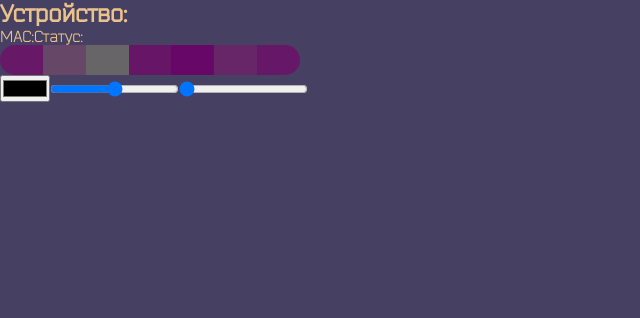
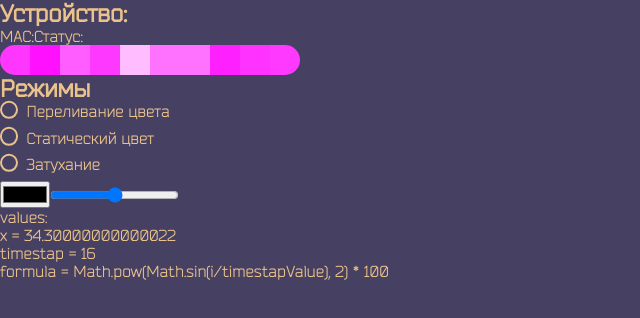
Before and after one commit to LeachMartinez/rgb-controller-front, a React (Create React App) app: page /devices/1 in a window 1280 px wide. Shown: the top 318 px of the page, without its empty margins (0-640 px from the left). Built offline with nearby package versions, Linux system fonts and the light colour scheme.

Commit message:
еще один режим

```diff
--- a/src/components/RadioButton.module.scss
+++ b/src/components/RadioButton.module.scss
@@ -34,7 +34,7 @@
   border-radius: 50%;
   transform: scale(0);
   transition: 120ms transform ease-in-out;
-  box-shadow: inset 1em 1em $purpleColorHsl;
+  box-shadow: inset 1em 1em $orangeColor;
 }
 
 .radioButton:checked::before {
--- a/src/components/RadioButton.tsx
+++ b/src/components/RadioButton.tsx
@@ -2,12 +2,13 @@ import styles from "./RadioButton.module.scss";
 interface IRadioButtonProps {
   name: string,
   value: string,
-  title: string
+  title: string,
+  handleChangeButton?: React.ChangeEventHandler<HTMLInputElement>
 }
-const RadioButton : React.FC<IRadioButtonProps> = ({name, value, title}) => {
+const RadioButton : React.FC<IRadioButtonProps> = ({name, value, title, handleChangeButton = () => {}}) => {
   return (
     <label className={styles.radioButton__label}>
-      <input type="radio" className={styles.radioButton} name={name} value={value} />
+      <input type="radio" className={styles.radioButton} name={name} value={value} onChange={(e) => handleChangeButton(e)}/>
       <span className={styles.radioButton__name}>{title}</span>
     </label>
   )
--- a/src/pages/Devices/Device.tsx
+++ b/src/pages/Devices/Device.tsx
@@ -1,4 +1,5 @@
 import React from "react";
+import RadioButton from "../../components/RadioButton";
 import "./device.scss";
 interface ILed {
   r: number,
@@ -43,21 +44,50 @@ const Device : React.FC = () => {
     g: Math.round(Math.random() * 255),
     b: Math.round(255),
     brightness: 100
+  },{
+    r: Math.round(255),
+    g: Math.round(Math.random() * 255),
+    b: Math.round(255),
+    brightness: 100
+  },{
+    r: Math.round(255),
+    g: Math.round(Math.random() * 255),
+    b: Math.round(255),
+    brightness: 100
+  },{
+    r: Math.round(255),
+    g: Math.round(Math.random() * 255),
+    b: Math.round(255),
+    brightness: 100
   }]);
-  const [i, setI] = React.useState(1.0);
+
+  const [i, setI] = React.useState(0.1);
   const [timestapValue, setTimestapValue] = React.useState(16);
+  const [mode, setMode] = React.useState("");
 
   React.useEffect(() => {
     setTimeout(() => {
-      console.log(Math.pow(Math.sin(i), 2) * 100);
-
       setI(i + 0.1);
-      setLedColor(leds => {
-        return leds.map(led => {
-          return {...led, brightness: Math.pow(Math.sin(i), 2) * 100}
+      if (mode === "rainbowColor") {
+        setLedColor(leds => {
+          // console.log(Math.pow(Math.sin(i/timestapValue), 2) * 359);
+          return leds.map(led => {
+            const value = (Math.pow(Math.sin(i/timestapValue), 2) * 358) + 1;
+            const rgb = HSLToRGB(value, 80, 50);
+            // console.log(HSLToRGB(value, 100, 40));
+            return {...led, r: rgb[0], g: rgb[1], b: rgb[2]}
+          })
         })
-      })
-    }, timestapValue);
+      }
+      if (mode === "fading") {
+        console.log(Math.pow(Math.sin(i/timestapValue), 2) * 100);
+        setLedColor(leds => {
+          return leds.map(led => {
+            return {...led, brightness: Math.pow(Math.sin(i/timestapValue), 2) * 100}
+          })
+        })
+      }
+    }, 16);
   }, [leds, i, timestapValue]);
 
   const handleChangeColor : React.ChangeEventHandler<HTMLInputElement> = (e) => {
@@ -65,6 +95,9 @@ const Device : React.FC = () => {
     setLedColor((leds) => leds.map(led => {
       return {...rgbValue, brightness: led.brightness};
     }));
+  }
+  const handleUpdateMode : React.ChangeEventHandler<HTMLInputElement> = (e) => {
+    setMode(e.currentTarget.value);
   }
 
   const handleChamgeTimestap : React.ChangeEventHandler<HTMLInputElement> = (e) => {
@@ -89,6 +122,17 @@ const Device : React.FC = () => {
       brightness: 100
     };
   }
+
+  const HSLToRGB = (h : number, s : number, l : number) : number[] => {
+    s /= 100;
+    l /= 100;
+    const k = (n : number) => (n + h / 30) % 12;
+    const a = s * Math.min(l, 1 - l);
+    const f = (n : number) =>
+      l - a * Math.max(-1, Math.min(k(n) - 3, Math.min(9 - k(n), 1)));
+    return [255 * f(0), 255 * f(8), 255 * f(4)];
+  };
+
   return (
     <div>
       <section>
@@ -108,9 +152,25 @@ const Device : React.FC = () => {
         </div>
       </section>
       <section>
+        <span>
+          <h2>Режимы</h2>
+          <div className="modes__wrapper">
+            <RadioButton name={"mode"} value={"rainbowColor"} title={"Переливание цвета"} handleChangeButton={handleUpdateMode}/>
+            <RadioButton name={"mode"} value={"staticLight"} title={"Статический цвет"} handleChangeButton={handleUpdateMode}/>
+            <RadioButton name={"mode"} value={"fading"} title={"Затухание"} handleChangeButton={handleUpdateMode}/>
+          </div>
+        </span>
+      </section>
+      <section>
         <input type="color" name="setLedColor" onChange={(e) => (handleChangeColor(e))}/>
         <input type="range" name="brightness" onChange={(e) => {handleChanheBrightness(e)}} min={0} max={100}/>
-        <input type="range" name="timestap" onChange={(e) => {handleChamgeTimestap(e)}} min={100} max={300}/>
+        { mode === "fading" || mode === "rainbowColor" ? <input type="range" name="timestap" onChange={(e) => {handleChamgeTimestap(e)}} min={2} max={20}/> : null}
+      </section>
+      <section>
+        values:
+        <div>x = {i}</div>
+        <div>timestap = {timestapValue}</div>
+        <div>formula = Math.pow(Math.sin(i/timestapValue), 2) * 100</div>
       </section>
     </div>
   );
--- a/src/pages/Devices/device.scss
+++ b/src/pages/Devices/device.scss
@@ -1,7 +1,7 @@
 @import "../../styles/index";
 
 .led {
-  transition: 0.3s all;
+  // transition: 0.3s all;
   width: 100%;
   &:first-child {
     border-radius: 15px 0 0 15px;
```
Also changed, not shown: 2 other files (tests, documents, lock files or other folders).
